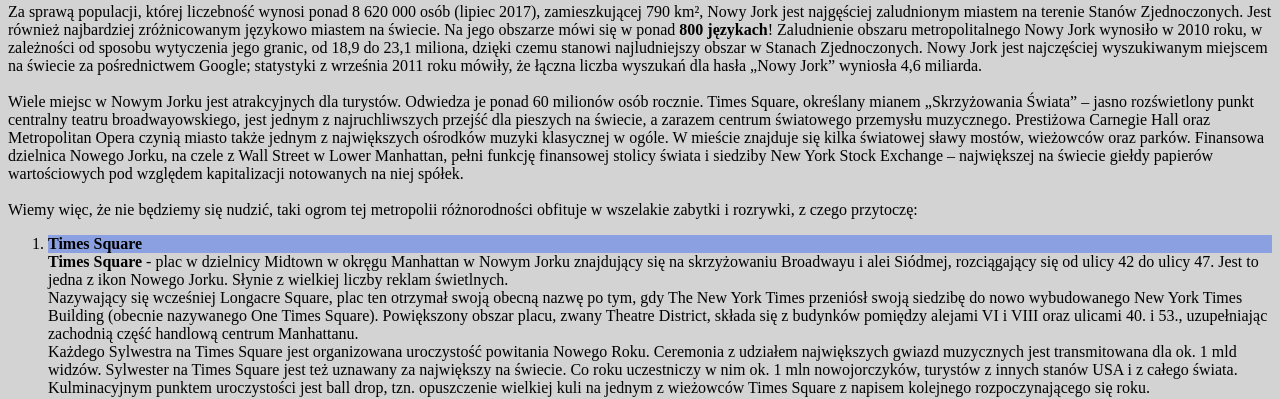
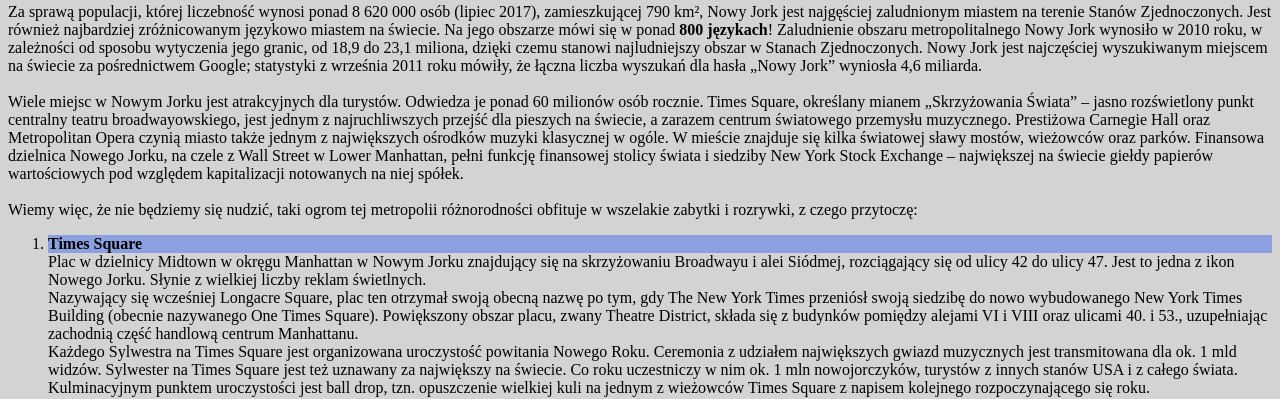
Before and after one commit to kubus0/kubus0.github.io, a plain HTML site: page index.html in a window 1280 px wide. Shown: the part 1756-2155 px from the top of the page. Drawn offline with Linux system fonts and the light colour scheme.

Commit message:
Update index.html

```diff
--- a/index.html
+++ b/index.html
@@ -49,7 +49,7 @@
 <br>Wiemy więc, że nie będziemy się nudzić, taki ogrom tej metropolii różnorodności obfituje w wszelakie zabytki i rozrywki, z czego przytoczę:</p>
         <ol>
         <li class="zabytek"><strong>Times Square</strong></li>
-            <strong>Times Square</strong> - plac w dzielnicy Midtown w okręgu Manhattan w Nowym Jorku znajdujący się na skrzyżowaniu Broadwayu i alei Siódmej, rozciągający się od ulicy 42 do ulicy 47. Jest to jedna z ikon Nowego Jorku. Słynie z wielkiej liczby reklam świetlnych. <br>
+            Plac w dzielnicy Midtown w okręgu Manhattan w Nowym Jorku znajdujący się na skrzyżowaniu Broadwayu i alei Siódmej, rozciągający się od ulicy 42 do ulicy 47. Jest to jedna z ikon Nowego Jorku. Słynie z wielkiej liczby reklam świetlnych. <br>
 Nazywający się wcześniej Longacre Square, plac ten otrzymał swoją obecną nazwę po tym, gdy The New York Times przeniósł swoją siedzibę do nowo wybudowanego New York Times Building (obecnie nazywanego One Times Square). Powiększony obszar placu, zwany Theatre District, składa się z budynków pomiędzy alejami VI i VIII oraz ulicami 40. i 53., uzupełniając zachodnią część handlową centrum Manhattanu.<br>
 Każdego Sylwestra na Times Square jest organizowana uroczystość powitania Nowego Roku. Ceremonia z udziałem największych gwiazd muzycznych jest transmitowana dla ok. 1 mld widzów. Sylwester na Times Square jest też uznawany za największy na świecie. Co roku uczestniczy w nim ok. 1 mln nowojorczyków, turystów z innych stanów USA i z całego świata. Kulminacyjnym punktem uroczystości jest ball drop, tzn. opuszczenie wielkiej kuli na jednym z wieżowców Times Square z napisem kolejnego rozpoczynającego się roku.<br><br>
         <img src="https://upload.wikimedia.org/wikipedia/commons/2/2a/Times_Square_Ad_Craze_%286560488823%29.jpg" width="900">
```
